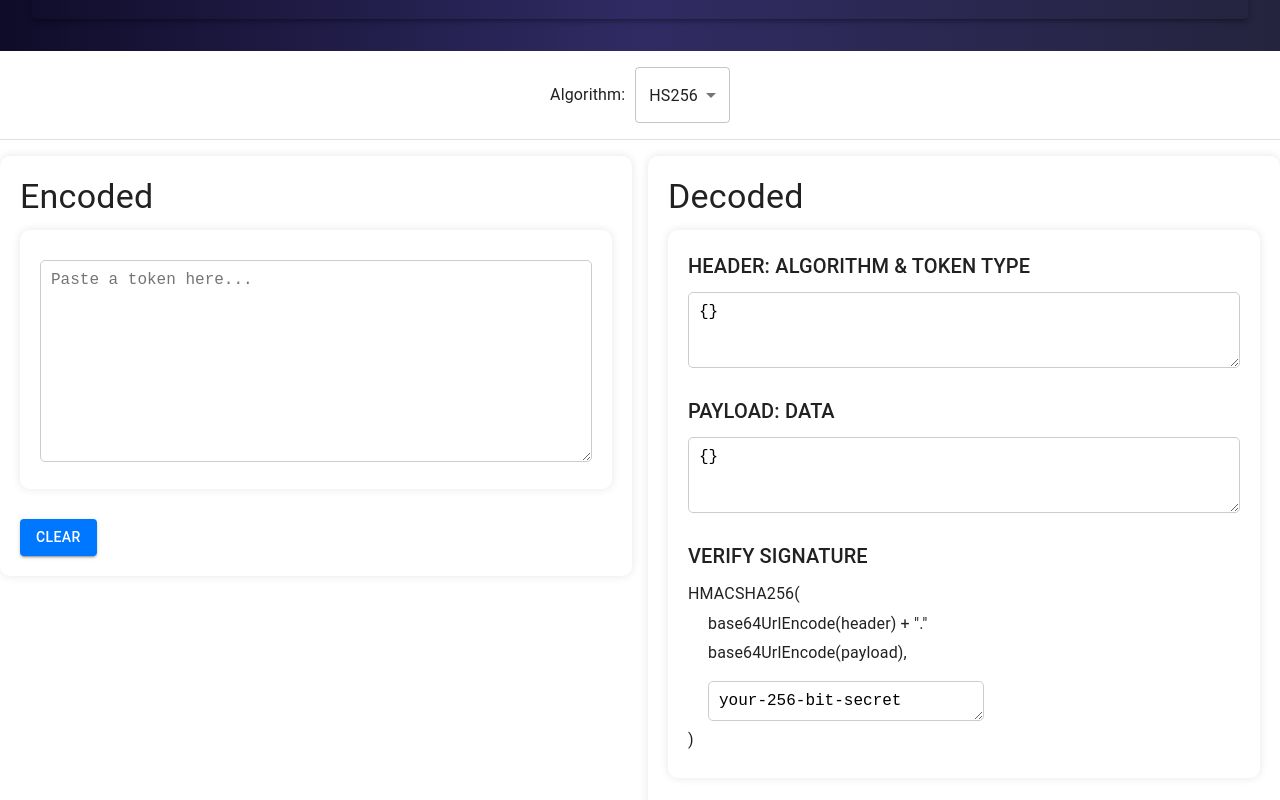
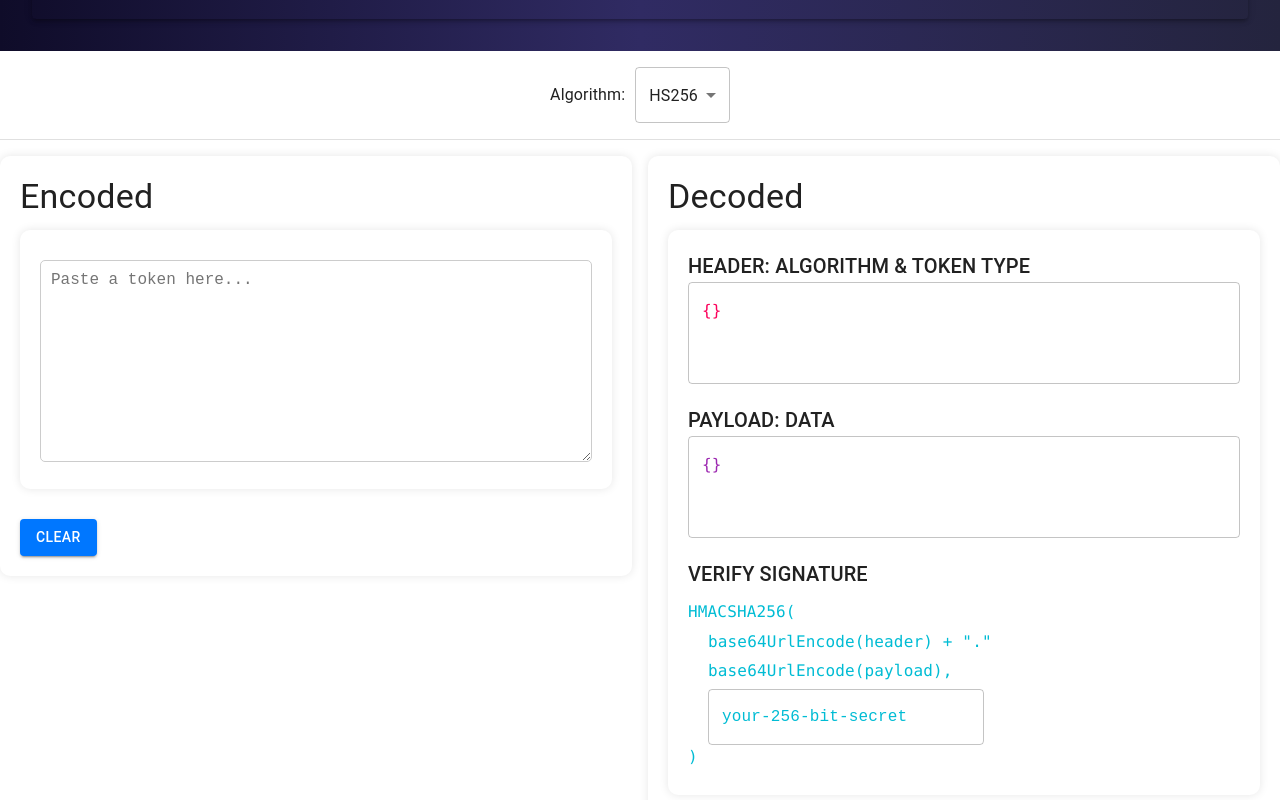
Before and after one commit to chamathns/jwt-playground, a React (Create React App) app: page / in a window 1280 px wide. Shown: the part 402-1202 px from the top of the page. Built offline with nearby package versions, Linux system fonts and the light colour scheme.

Commit message:
add text colours to decoded

```diff
--- a/src/Decoded.jsx
+++ b/src/Decoded.jsx
@@ -1,14 +1,39 @@
 import React from 'react';
-import { Typography, FormControlLabel, Checkbox } from '@mui/material';
+import { Typography, FormControlLabel, TextField, Checkbox } from '@mui/material';
 import { StyledPaper, StyledTextarea, StyledContainer } from './AppStyles';
+import { pink, purple, cyan } from '@mui/material/colors';
 
-const JSONTextarea = ({ value, onChange }) => (
-  <StyledTextarea
-    minRows={3}
-    value={JSON.stringify(value, null, 2)}
-    onChange={onChange}
-  />
-);
+// (possible exports: amber, blue, blueGrey, brown, common, cyan, deepOrange, deepPurple, green, grey, indigo, lightBlue, lightGreen, lime, orange, pink, purple, red, teal, yellow)
+
+const JSONTextareaHeader = ({ value, onChange }) => (
+    <TextField
+      multiline
+      minRows={3}
+      value={JSON.stringify(value, null, 2)}
+      onChange={onChange}
+      variant="outlined"
+      fullWidth
+      InputProps={{
+        style: { color: "#fb015b", fontFamily: 'Menlo' },
+      }}
+    />
+  );
+
+const JSONTextareaPayload = ({ value, onChange }) => (
+    <TextField
+      multiline
+      minRows={3}
+      value={JSON.stringify(value, null, 2)}
+      onChange={onChange}
+      variant="outlined"
+      fullWidth
+      InputProps={{
+        style: { color: purple[500], fontFamily: 'Menlo' },
+      }}
+    />
+  );
+
+
 
 const algorithmNames = {
     'HS256': 'HMACSHA256',
@@ -40,33 +65,39 @@ function Decoded({
         <StyledPaper elevation={3}>
             <StyledContainer>
                 <Typography variant="h6">HEADER: ALGORITHM & TOKEN TYPE</Typography>
-                <JSONTextarea value={parsedHeader} onChange={handleHeaderChange} />
+                <JSONTextareaHeader value={parsedHeader} onChange={handleHeaderChange} />
             </StyledContainer>
 
             <StyledContainer>
                 <Typography variant="h6">PAYLOAD: DATA</Typography>
-                <JSONTextarea value={parsedPayload} onChange={handlePayloadChange} />
+                <JSONTextareaPayload value={parsedPayload} onChange={handlePayloadChange} />
             </StyledContainer>
 
             <StyledContainer>
                 <Typography variant="h6" style={{ marginBottom: '10px' }}>VERIFY SIGNATURE</Typography>
-                <Typography component="div" gutterBottom>
+                <Typography component="div" gutterBottom sx={{ color: cyan[500], fontFamily: 'Menlo' }}>
                     {algorithmNames[algorithm]}(
                 </Typography>
-                <Typography component="div" gutterBottom style={{ marginLeft: '20px' }}>
+                <Typography component="div" gutterBottom style={{ marginLeft: '20px' }} sx={{ color: cyan[500], fontFamily: 'Menlo' }}>
                     base64UrlEncode(header) + "."
                 </Typography>
-                <Typography component="div" gutterBottom style={{ marginLeft: '20px' }}>
+                <Typography component="div" gutterBottom style={{ marginLeft: '20px' }} sx={{ color: cyan[500], fontFamily: 'Menlo' }}>
                     base64UrlEncode(payload),
                 </Typography>
-                <StyledTextarea
+
+                <TextField
+                    multiline
                     minRows={1}
-                    placeholder="your-256-bit-secret"
                     value={secretKey}
                     onChange={handleSecretKeyChange}
+                    placeholder="your-256-bit-secret"
+                    variant="outlined"
                     style={{ marginLeft: '20px', width: '50%' }}
+                    InputProps={{
+                        style: { color: cyan[500], fontFamily: 'monospace' },
+                      }}
                 />
-                <Typography component="div" gutterBottom>
+                <Typography component="div" gutterBottom sx={{ color: cyan[500], fontFamily: 'Menlo' }}>
                     )
                 </Typography>
             </StyledContainer>
--- a/src/Navbar.jsx
+++ b/src/Navbar.jsx
@@ -1,9 +1,25 @@
 import React from 'react';
 import { Button, Typography, Box, Paper, Divider } from '@mui/material';
 import { Warning } from '@mui/icons-material';
+import { createTheme, ThemeProvider } from '@mui/material/styles';
+
+const theme = createTheme({
+    palette: {
+      primary: {
+        main: '#3f51b5',
+      },
+      secondary: {
+        main: '#f50057',
+      },
+    },
+    typography: {
+      fontFamily: 'Arial',
+    },
+  });
 
 export default function Navbar() {
     return (
+        <ThemeProvider theme={theme}>
             <Box sx={{ display: 'flex', background: 'transparent', flexDirection: 'column', alignItems: 'center', p: 4 }}>
                 <Paper elevation={3} sx={{ p: 4, width: '100%', background: 'transparent', maxWidth: 'hw', textAlign: 'center' }}>
                     <Typography variant="h4" gutterBottom sx={{color: '#DDDDDD', fontFamily: '-apple-system'}}>
@@ -37,5 +53,6 @@ export default function Navbar() {
                     </Box>
                 </Paper>
             </Box>
+        </ThemeProvider>
     );
 }
```
Lines whose indentation alone changed are shown as unchanged.
